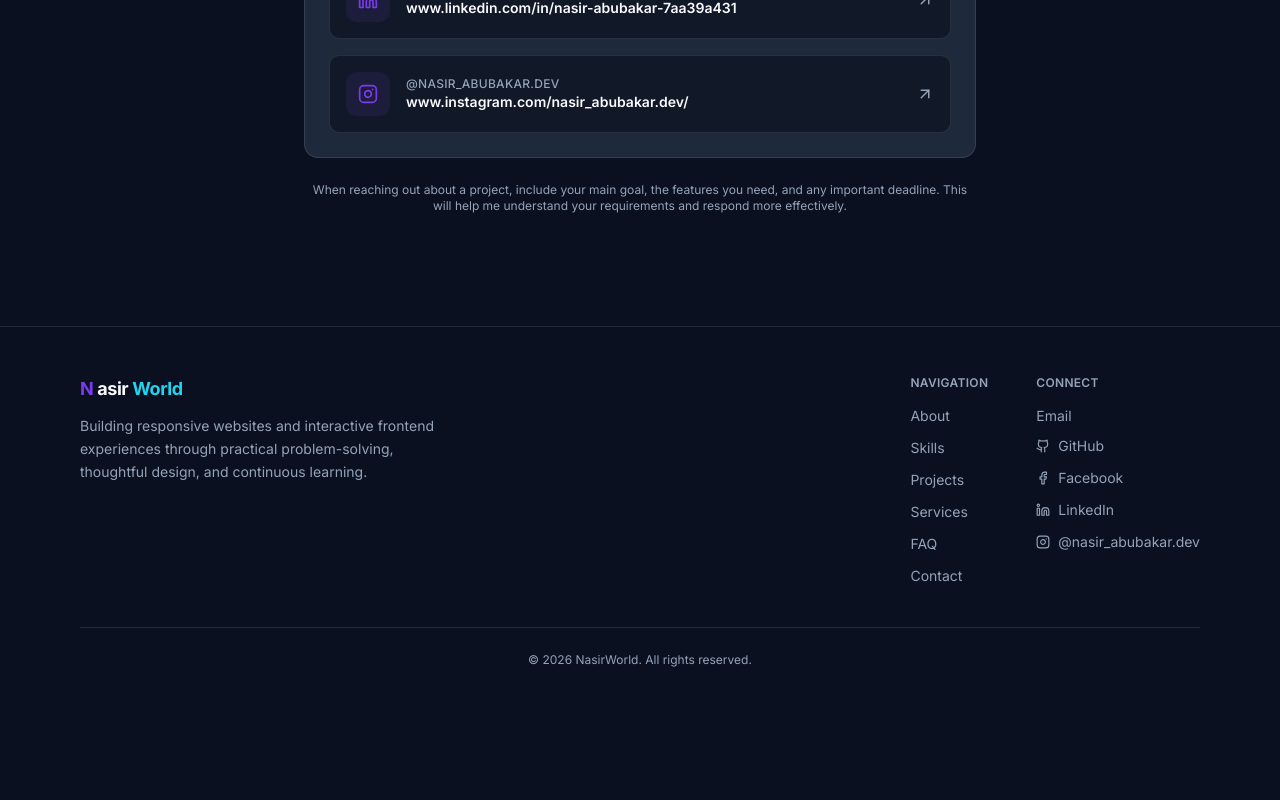
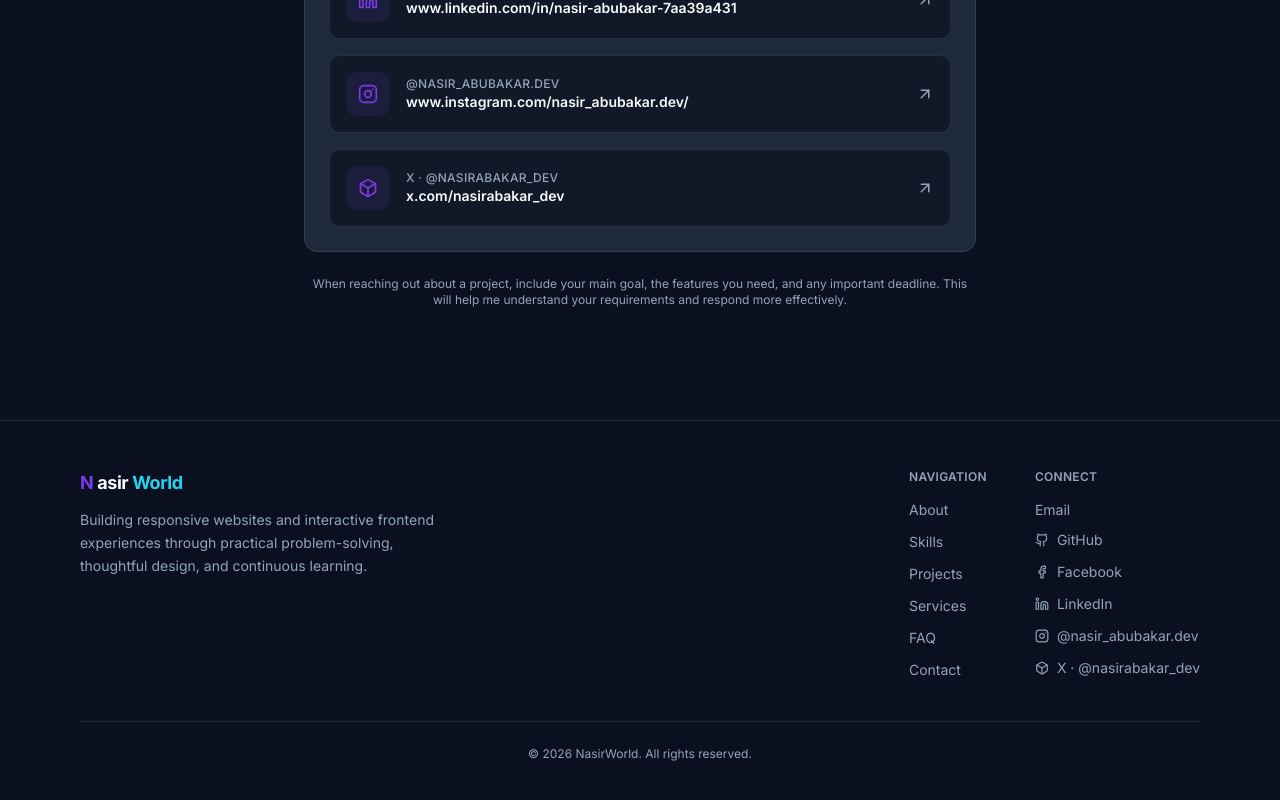
Before and after one commit to nasirabubakar-dev/NasirWorld, a React (Vite) app: page / in a window 1280 px wide. Shown: the part 8433-9233 px from the top of the page. Before the commit the page ends 9149 px from the top, so only its background shows below. Built offline with nearby package versions, Linux system fonts and the light colour scheme.

Commit message:
Add X profile to portfolio contact links

```diff
--- a/src/data/contact.js
+++ b/src/data/contact.js
@@ -25,6 +25,12 @@ export const contactInfo = {
       icon: 'Instagram',
       url: 'https://www.instagram.com/nasir_abubakar.dev/',
     },
+    {
+      id: 'x',
+      label: 'X · @nasirabakar_dev',
+      icon: 'X',
+      url: 'https://x.com/nasirabakar_dev',
+    },
   ],
 };
 
```
